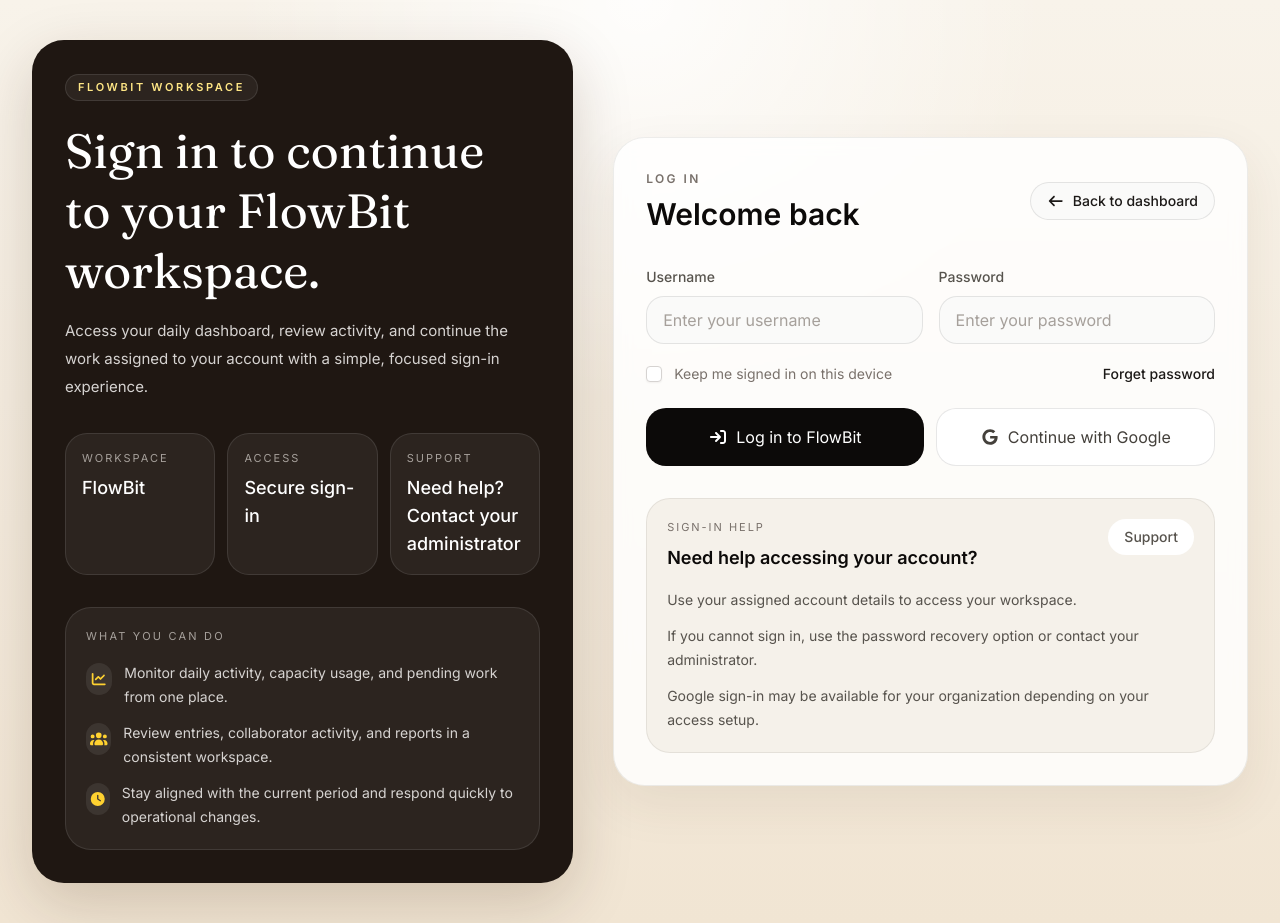
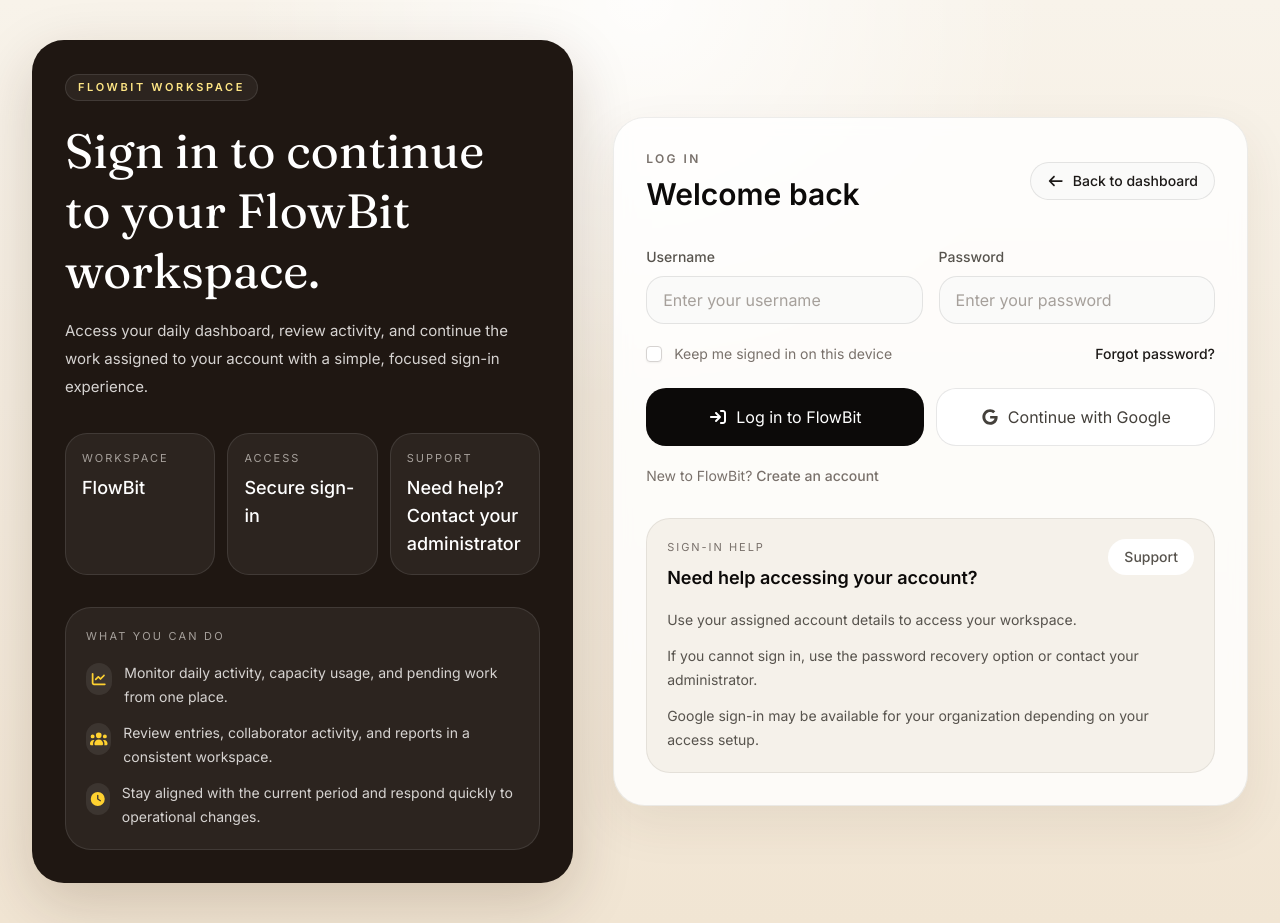
Before and after one commit to dana-khaing/FlowBit_Capacity-Based-Numeric-Transaction-Management-System, a Next.js app in the folder flowbit-frontend/: page /login in a window 1280 px wide. Built offline with nearby package versions, Linux system fonts and the light colour scheme.

Commit message:
Add shared auth shell and login navigation

```diff
--- /dev/null
+++ b/flowbit-frontend/src/components/auth/auth-shell.tsx
@@ -0,0 +1,17 @@
+import { ReactNode } from "react";
+import { AuthMarketingPanel } from "./auth-marketing-panel";
+
+type AuthShellProps = {
+  children: ReactNode;
+};
+
+export function AuthShell({ children }: AuthShellProps) {
+  return (
+    <main className="min-h-screen bg-[radial-gradient(circle_at_top,_rgba(255,255,255,0.86),_transparent_36%),linear-gradient(180deg,_#f8f3ea_0%,_#f1e5d3_100%)] text-stone-900">
+      <div className="mx-auto flex min-h-screen w-full max-w-[1400px] flex-col px-4 py-6 sm:px-6 lg:flex-row lg:items-center lg:gap-10 lg:px-8 lg:py-10">
+        <AuthMarketingPanel />
+        {children}
+      </div>
+    </main>
+  );
+}
--- a/flowbit-frontend/src/components/auth/login-form-card.tsx
+++ b/flowbit-frontend/src/components/auth/login-form-card.tsx
@@ -43,8 +43,8 @@
           Keep me signed in on this device
         </label>
 
-        <Link href="#" className="text-sm font-medium text-[#b66427]">
-          Forget password
+        <Link href="/forgot-password" className="text-sm font-medium text-[#b66427]">
+          Forgot password?
         </Link>
       </div>
 
@@ -58,6 +58,13 @@
           Continue with Google
         </Button>
       </div>
+
+      <p className="mt-5 text-sm text-stone-500">
+        New to FlowBit?{" "}
+        <Link href="/sign-up" className="font-medium text-[#b66427]">
+          Create an account
+        </Link>
+      </p>
 
       <Card className="mt-8 rounded-[24px] bg-[#f5f1ea]">
         <CardContent className="p-5">
--- a/flowbit-frontend/src/components/auth/login-page.tsx
+++ b/flowbit-frontend/src/components/auth/login-page.tsx
@@ -1,13 +1,10 @@
-import { AuthMarketingPanel } from "./auth-marketing-panel";
+import { AuthShell } from "./auth-shell";
 import { LoginFormCard } from "./login-form-card";
 
 export function LoginPage() {
   return (
-    <main className="min-h-screen bg-[radial-gradient(circle_at_top,_rgba(255,255,255,0.86),_transparent_36%),linear-gradient(180deg,_#f8f3ea_0%,_#f1e5d3_100%)] text-stone-900">
-      <div className="mx-auto flex min-h-screen w-full max-w-[1400px] flex-col px-4 py-6 sm:px-6 lg:flex-row lg:items-center lg:gap-10 lg:px-8 lg:py-10">
-        <AuthMarketingPanel />
+    <AuthShell>
         <LoginFormCard />
-      </div>
-    </main>
+    </AuthShell>
   );
 }
```
